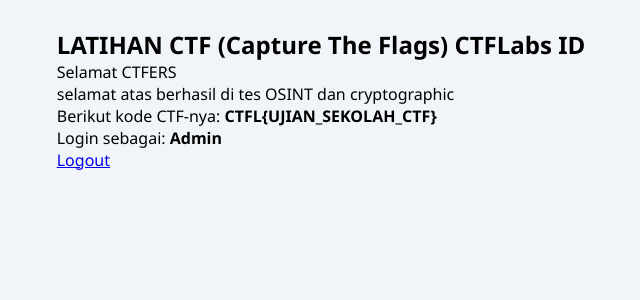
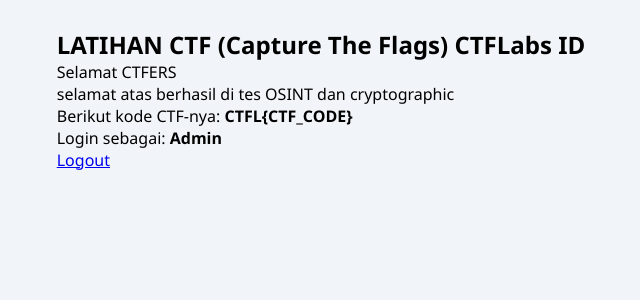
Before and after one commit to ctflabs-id/UJIAN-SEKOLAH-CTF, a PHP site: page /dashboard.php in a window 1280 px wide. Shown: the part 301-601 px from the top of the page, without its empty margins (319-959 px from the left). Run offline with PHP 8.4, Linux system fonts and the light colour scheme; a user stored in the database is signed in.

Commit message:
Update dashboard.php

```diff
--- a/dashboard.php
+++ b/dashboard.php
@@ -15,7 +15,7 @@
         <h2>LATIHAN CTF (Capture The Flags) CTFLabs ID</h2>
         <p>Selamat CTFERS<br>
         selamat atas berhasil di tes OSINT dan cryptographic<br>
-        Berikut kode CTF-nya: <strong>CTFL{UJIAN_SEKOLAH_CTF}</strong></p>
+        Berikut kode CTF-nya: <strong>CTFL{CTF_CODE}</strong></p>
 
         <div>
             <p>Login sebagai: <strong><?= htmlspecialchars($user['nama']) ?></strong></p>
```
